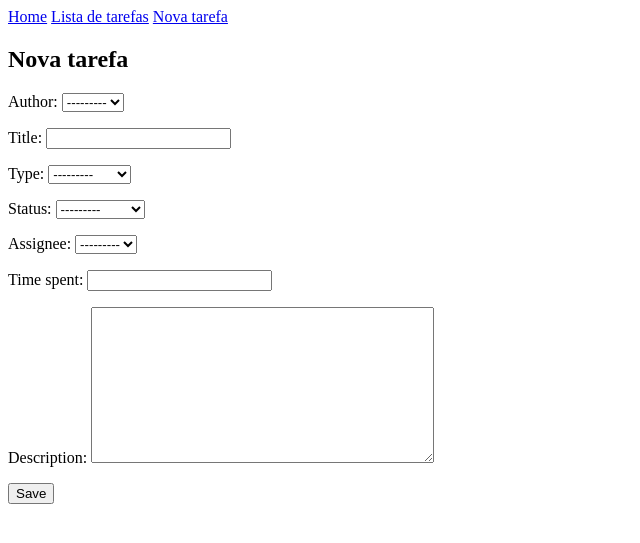
After one commit to evandrolrff/tasksManagement, a Django app: page /task/new in a window 1280 px wide. The commit adds this page. Shown: the top 543 px of the page, without its empty margins (0-640 px from the left). Run offline with Django 3.2, Linux system fonts and the light colour scheme; parts of the project's set-up code (start-up, migrations or seed data) failed here and were passed over.

Commit message:
endereçamento modificado e adicionado form para adicionar novas tarefas

```diff
--- /dev/null
+++ b/tasks/forms.py
@@ -0,0 +1,9 @@
+from socket import fromshare
+from django.forms import ModelForm
+from .models import Information
+
+class TaskForm(ModelForm):
+
+    class Meta:
+        model = Information
+        fields = ('author', 'title', 'type', 'status', 'assignee', 'time_spent', 'description',)
--- a/tasks/templates/tasks/base.html
+++ b/tasks/templates/tasks/base.html
@@ -5,6 +5,9 @@
 </head>
 
 <body>
+    <a href="{% url 'index' %}">Home</a>
+    <a href="{% url 'tasks-list' %}">Lista de tarefas</a>
+    <a href="{% url 'task-new' %}">Nova tarefa</a>
     {% block content %}
     {% endblock %}
 </body>
--- a/tasks/templates/tasks/task_detail.html
+++ b/tasks/templates/tasks/task_detail.html
@@ -3,6 +3,7 @@
 {% block content %}
     <div>
         <h2>Title: {{ task.title }}</h2>
+        <p>Author: {{ task.author }}</p>
         <p>Assignee: {{ task.assignee }}</p>
         <p>Type: {{ task.type }}</p>
         <p>Status: {{ task.status }}</p>
--- /dev/null
+++ b/tasks/templates/tasks/task_edit.html
@@ -0,0 +1,9 @@
+{% extends 'tasks/base.html' %}
+
+{% block content %}
+    <h2>Nova tarefa</h2>
+    <form method="POST">{% csrf_token %}
+        {{ form.as_p }}
+        <button type="submit">Save</button>
+    </form>
+{% endblock %}
--- a/tasks/templates/tasks/tasks_list.html
+++ b/tasks/templates/tasks/tasks_list.html
@@ -6,7 +6,7 @@
 
     {% for task in tasks %}
         <div>
-            <h3>Title: <a href="{% url 'task_detail' pk=task.pk %}">{{ task.title|linebreaksbr }}</a></h3>
+            <h3>Title: <a href="{% url 'task-detail' pk=task.pk %}">{{ task.title|linebreaksbr }}</a></h3>
             <p>Status: {{ task.status }}</p>
         </div>
         <hr>
--- a/tasks/urls.py
+++ b/tasks/urls.py
@@ -4,6 +4,7 @@ from . import views
 
 urlpatterns = [
     path('', views.index, name='index'),
-    path('tasks_list', views.tasks_list, name='tasks_list'),
-    path('task-<int:pk>/', views.task_detail, name='task_detail'),
+    path('tasks-list', views.tasks_list, name='tasks-list'),
+    path('task-<int:pk>/', views.task_detail, name='task-detail'),
+    path('task/new', views.task_new, name='task-new'),
 ]
--- a/tasks/views.py
+++ b/tasks/views.py
@@ -1,6 +1,7 @@
-from django.shortcuts import render, get_object_or_404
+from django.shortcuts import render, get_object_or_404, redirect
 from django.http import HttpResponse
 from .models import Information
+from .forms import TaskForm
 
 def index(request):
     return HttpResponse("Hello. You're at tasks index.")
@@ -12,3 +13,14 @@ def tasks_list(request):
 def task_detail(request, pk):
     task = get_object_or_404(Information, pk=pk)
     return render(request, 'tasks/task_detail.html', {'task': task})
+
+def task_new(request):
+    if request.method == "POST":
+        form = TaskForm(request.POST)
+        if form.is_valid():
+            task = form.save(commit=False)
+            task.save()
+            return redirect('task-detail', pk=task.pk)
+    else:
+        form = TaskForm()
+    return render(request, 'tasks/task_edit.html', {'form': form})
--- a/tasksManagement/urls.py
+++ b/tasksManagement/urls.py
@@ -17,6 +17,6 @@ from django.contrib import admin
 from django.urls import include, path
 
 urlpatterns = [
-    path('tasks/', include('tasks.urls')),
+    path('', include('tasks.urls')),
     path('admin/', admin.site.urls),
 ]
```
